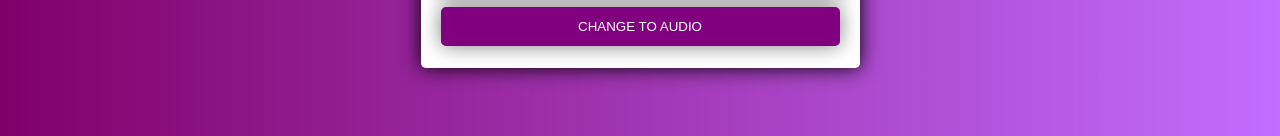
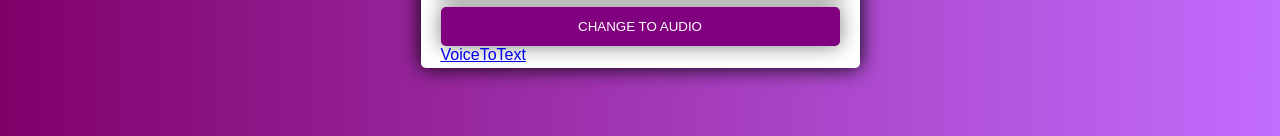
Before and after one commit to HassanDurra/VoiceToText, a plain HTML site: page texttospeech/index.html in a window 1280 px wide. Shown: the part 464-600 px from the top of the page. Drawn offline with Linux system fonts and the light colour scheme.

Commit message:
Update index.html

```diff
--- a/texttospeech/index.html
+++ b/texttospeech/index.html
@@ -19,6 +19,8 @@
                         <option value="">Select Voice </option>
                     </select><br>
                     <button type="submit" id="voiceBtn">Change to audio</button>
+                    <a href="./audio-text.html">VoiceToText</a>
+
                 </form>
 
 
```
